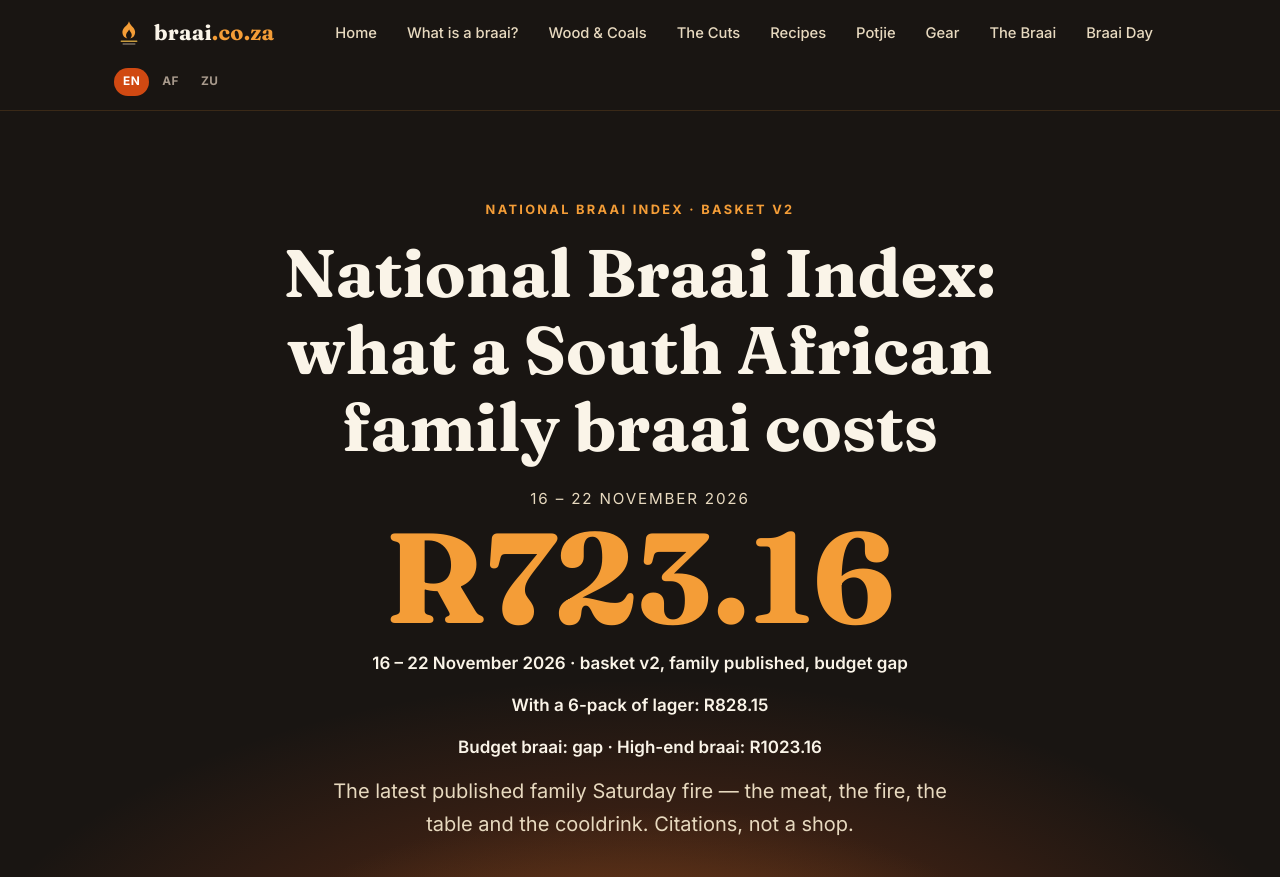
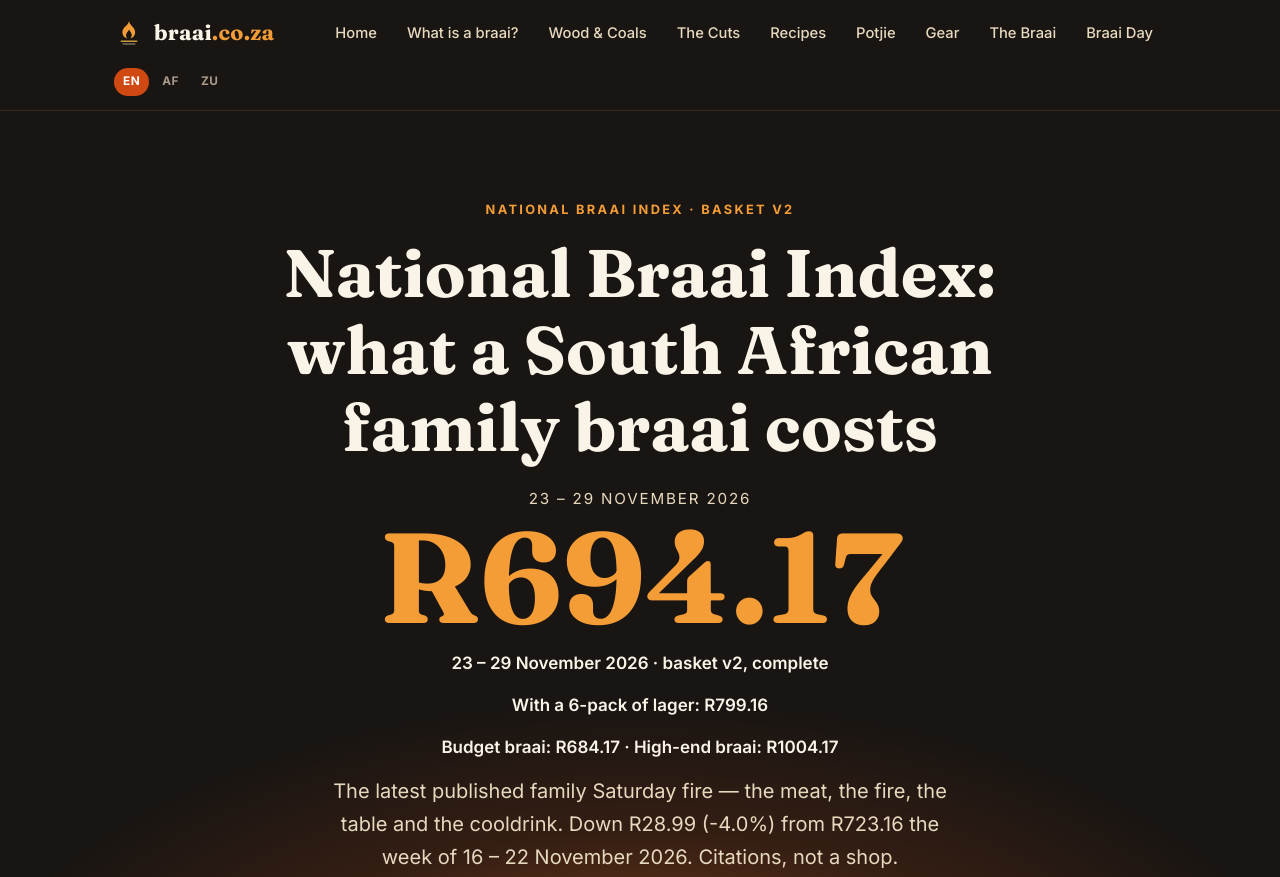
Before and after one commit to tweloof/braai, a plain HTML site: page public/braai-index/index.html in a window 1280 px wide. Shown: the top 877 px of the page. Drawn offline with Linux system fonts and the light colour scheme.

Commit message:
Braai Index v2 refresh: 23–29 November 2026 (#28)
Publishes basket v2 for 23–29 November 2026 from a Checkers Sixty60 shelf read on 26 November. Family fire R694.17 (−R28.99, −4.0%); with beer R799.16; budget complete again at R684.17; high-end R1004.17. 16–22 November moves into history. Strengthens scripts/check-no-retailer-links.js.

Co-Authored-By: Claude Fable 5 <noreply@anthropic.com>
Claude-Session: https://claude.ai/code/session_018rgQ3n4pAN97BVVVEE15WU

```diff
--- a/public/braai-index/index.html
+++ b/public/braai-index/index.html
@@ -42,8 +42,8 @@
 <script type="application/ld+json">
 {"@context":"https://schema.org","@type":"FAQPage","mainEntity":[
 {"@type":"Question","name":"What is the National Braai Index?","acceptedAnswer":{"@type":"Answer","text":"One published rand figure for a family Saturday braai in South Africa: the meat, the fire, the sides, the extras and a cooldrink, taken from confirmed public prices. It is not a shop and it does not rank retailers."}},
-{"@type":"Question","name":"What does the published family braai cost?","acceptedAnswer":{"@type":"Answer","text":"For the week of 16 – 22 November 2026, the latest published family braai is R723.16. That total includes a flagged substitution: Marina Sea Salt Braai Salt with Pepper 400g was not listed, and Marina Braai Salt with Spices 400g at R59.99 is used in its place. Excluding salt, the same lines come to R663.17. The same basket with a 6-pack of lager is R828.15. The high-end braai is R1023.16. The budget braai is a gap: Farmer's Choice Fresh Chicken 16 Piece Drumsticks & Wings was not listed, and no substitute was used, so no budget total is published. A 6-pack adds R104.99 and is not part of the family number. These totals are the ones published in https://braai.co.za/data/braai-index.json."}},
-{"@type":"Question","name":"When were the Braai Index prices confirmed?","acceptedAnswer":{"@type":"Answer","text":"The latest published basket is dated 19 November 2026, for the week of 16 – 22 November 2026. Each priced line is one confirmed public guest price. The braai-salt line is a flagged substitution. The budget tier stays a gap."}}
+{"@type":"Question","name":"What does the published family braai cost?","acceptedAnswer":{"@type":"Answer","text":"For the week of 23 – 29 November 2026, the latest published family braai is R694.17, down R28.99 (-4.0%) from R723.16 the week of 16 – 22 November 2026. Excluding the braai-salt line, the same lines come to R644.18. The same basket with a 6-pack of lager is R799.16, down from R828.15 the week before. The budget braai is R684.17. The high-end braai is R1004.17. A 6-pack adds R104.99 and is not part of the family number. These totals are the ones published in https://braai.co.za/data/braai-index.json."}},
+{"@type":"Question","name":"When were the Braai Index prices confirmed?","acceptedAnswer":{"@type":"Answer","text":"The latest published basket is dated 26 November 2026, for the week of 23 – 29 November 2026. Each line is one confirmed public guest price. The basket is marked complete."}}
 ]}
 </script>
 </head>
@@ -76,11 +76,11 @@
   <span class="overline">National Braai Index · basket v2</span>
   <h1>National Braai Index: what a South African family braai costs</h1>
   <p class="idx-kicker" id="idxKicker">Latest published family braai</p>
-  <p class="idx-rand" id="idxRand" aria-live="polite">R723.16</p>
-  <p class="idx-week" id="idxWeek">16 – 22 November 2026 · basket v2, family published, budget gap</p>
-  <p class="idx-week idx-beer" id="idxBeer">With a 6-pack of lager: R828.15</p>
-  <p class="idx-week" id="idxTiers">Budget braai: gap · High-end braai: R1023.16</p>
-  <p class="lead idx-lead" id="idxLead">The latest published family Saturday fire — the meat, the fire, the table and the cooldrink. Citations, not a shop.</p>
+  <p class="idx-rand" id="idxRand" aria-live="polite">R694.17</p>
+  <p class="idx-week" id="idxWeek">23 – 29 November 2026 · basket v2, complete</p>
+  <p class="idx-week idx-beer" id="idxBeer">With a 6-pack of lager: R799.16</p>
+  <p class="idx-week" id="idxTiers">Budget braai: R684.17 · High-end braai: R1004.17</p>
+  <p class="lead idx-lead" id="idxLead">The latest published family Saturday fire — the meat, the fire, the table and the cooldrink. Down R28.99 (-4.0%) from R723.16 the week of 16 – 22 November 2026. Citations, not a shop.</p>
 </div>
 
 <section>
@@ -90,11 +90,7 @@
     </div>
 
     <div class="callout" id="idxTierBox">
-      <strong>Three braais, one table:</strong> the fire, the sides, the extras and the cooldrink stay the same — only the meat changes. Budget (boerewors, pork braai chops, chicken drumsticks &amp; wings): <b>gap</b>. Classic: <b>R723.16</b>. High-end (boerewors, rump steak, lamb loin chops): <b>R1023.16</b>. A 6-pack of lager adds R104.99 to a tier that has a published total. It is not added where a line is missing.
-    </div>
-
-    <div class="callout" id="idxSalt">
-      <strong>Salt substitution, week of 16 – 22 November 2026.</strong> Marina Sea Salt Braai Salt with Pepper 400g was not listed. Marina Braai Salt with Spices 400g at R59.99 is used in its place, and the family total includes it. Excluding salt, the same lines come to R663.17. This is not a guess at the missing line’s price.
+      <strong>Three braais, one table:</strong> the fire, the sides, the extras and the cooldrink stay the same — only the meat changes. Budget (boerewors, pork braai chops, chicken drumsticks &amp; wings): <b>R684.17</b>. Classic: <b>R694.17</b>. High-end (boerewors, rump steak, lamb loin chops): <b>R1004.17</b>. A 6-pack of lager adds R104.99 to any of them.
     </div>
 
     <h2>What is in the basket</h2>
@@ -111,15 +107,16 @@
     </div>
 
     <h2>Earlier published weeks</h2>
-    <p>The figure at the top is the latest published week. Two weeks that had not landed in the file are folded in below. They are not the latest published week.</p>
+    <p>The figure at the top is the latest published week. Earlier weeks in the same file are listed below, including last week. They are not the latest published week.</p>
     <ul id="idxHistory">
+      <li>16 – 22 November 2026. Family R723.16. With a 6-pack of lager R828.15. High-end R1023.16. Budget braai: gap — Farmer's Choice Fresh Chicken 16 Piece Drumsticks &amp; Wings was not listed, and no substitute was used. Braai salt is a flagged substitution: Marina Sea Salt Braai Salt with Pepper 400g was not listed; Marina Braai Salt with Spices 400g at R59.99 is included in the family total. Excluding salt, R663.17. Checkers Sixty60 shelf read, 19 November 2026.</li>
       <li>9 – 15 November 2026. Family R723.16. With a 6-pack of lager R828.15. High-end R1023.16. Budget braai: gap — Farmer's Choice Fresh Chicken 16 Piece Drumsticks &amp; Wings was not listed, and no substitute was used. Braai salt is a flagged substitution: Marina Sea Salt Braai Salt with Pepper 400g was not listed; Marina Braai Salt with Spices 400g at R59.99 is included in the family total. Excluding salt, R663.17. Checkers Sixty60 shelf read, 12 November 2026.</li>
       <li>2 – 8 November 2026. Family R678.86. With a 6-pack of lager R783.85. Budget R668.86. High-end R978.86. All basket lines were listed. Folded in from the unpublished week on pull request 21. Checkers Sixty60 shelf read, 5 November 2026.</li>
     </ul>
 
     <p>Got a public guest price for a missing line — a shelf ticket, a weekly specials page anyone can open without an account? Send it to <a href="mailto:lekker@braai.co.za">lekker@braai.co.za</a> with the shop, the town, the date and a photo of the ticket. An agent or a person will check it.</p>
 
-    <p class="idx-source">Checkers Sixty60 shelf read, 19 November 2026. Source file: <a href="/data/braai-index.json"><code>public/data/braai-index.json</code></a>. Also in <a href="/af/braai-index/" hreflang="af">Afrikaans</a> and <a href="/zu/braai-index/" hreflang="zu">isiZulu</a>. Line names in the list are the English names published in that file.</p>
+    <p class="idx-source">Checkers Sixty60 shelf read, 26 November 2026. Source file: <a href="/data/braai-index.json"><code>public/data/braai-index.json</code></a>. Also in <a href="/af/braai-index/" hreflang="af">Afrikaans</a> and <a href="/zu/braai-index/" hreflang="zu">isiZulu</a>. Line names in the list are the English names published in that file.</p>
   </div>
 </section>
 
--- a/public/data/braai-index.json
+++ b/public/data/braai-index.json
@@ -1,3 +1,266 @@
+{
+ "id": "braai-index-v2",
+ "label": "National Braai Index",
+ "basket": "v2",
+ "week_start": "2026-11-23",
+ "week_label": "23 – 29 November 2026",
+ "as_of_range": "26 November 2026",
+ "source": "Checkers Sixty60 shelf read, 26 November 2026",
+ "currency": "ZAR",
+ "complete": true,
+ "total_zar": 694.17,
+ "confirmed_zar": 694.17,
+ "total_excluding_salt_zar": 644.18,
+ "variants": {
+  "family": {
+   "label": "The family braai",
+   "total_zar": 694.17,
+   "complete": true
+  },
+  "with_beer": {
+   "label": "With a 6-pack of lager",
+   "total_zar": 799.16,
+   "complete": true
+  }
+ },
+ "meat_subtotal_zar": 288.98,
+ "sections": [
+  "Meat",
+  "Fire",
+  "Sides",
+  "Extras",
+  "Drinks"
+ ],
+ "items": [
+  {
+   "section": "Meat",
+   "name": "Boerewors",
+   "product": "Championship Boerewors Value Pack Beef & Pork Boerewors (1000g-1200g)",
+   "qty": "1 kg",
+   "zar": 109.00,
+   "store": "Checkers Sixty60 (online)",
+   "as_of": "2026-11-26",
+   "note": "Per-kilogram price of the listed Value Pack (1000g–1200g). The shelf showed a not-available-for-delivery badge at the default address. The listed per-kilogram price is the one used."
+  },
+  {
+   "section": "Meat",
+   "name": "Pork loin chops, bone-in",
+   "product": "Pork Loin Chops (300g-500g)",
+   "qty": "1 kg",
+   "zar": 109.99,
+   "store": "Checkers Sixty60 (online)",
+   "as_of": "2026-11-26",
+   "note": "Per-kilogram price of the listed (300g–500g) pack."
+  },
+  {
+   "section": "Meat",
+   "name": "Chicken braai pack",
+   "product": "Farmer's Choice Chicken 8 Piece Braai Pack (1000g-2000g)",
+   "qty": "1 kg",
+   "zar": 69.99,
+   "store": "Checkers Sixty60 (online)",
+   "as_of": "2026-11-26",
+   "note": "Per-kilogram price of the listed 8-piece braai pack (1000g–2000g)."
+  },
+  {
+   "section": "Fire",
+   "name": "Charcoal briquettes",
+   "product": "Bush Baby Charcoal Briquettes 4kg",
+   "qty": "4 kg bag",
+   "zar": 64.99,
+   "store": "Checkers Sixty60 (online)",
+   "as_of": "2026-11-26"
+  },
+  {
+   "section": "Fire",
+   "name": "Firelighters",
+   "product": "Checkers Housebrand Firelighters 12 Pack",
+   "qty": "12 pack",
+   "zar": 29.99,
+   "store": "Checkers Sixty60 (online)",
+   "as_of": "2026-11-26"
+  },
+  {
+   "section": "Fire",
+   "name": "Matches",
+   "product": "Lion Safety Matches",
+   "qty": "1 box",
+   "zar": 1.29,
+   "store": "Checkers Sixty60 (online)",
+   "as_of": "2026-11-26"
+  },
+  {
+   "section": "Sides",
+   "name": "Braai rolls",
+   "product": "SASKO Regular White Rolls 6 Pack",
+   "qty": "6 pack",
+   "zar": 24.99,
+   "store": "Checkers Sixty60 (online)",
+   "as_of": "2026-11-26"
+  },
+  {
+   "section": "Sides",
+   "name": "Potato salad",
+   "product": "Simply Great Potato Salad 500g",
+   "qty": "500 g tub",
+   "zar": 69.99,
+   "store": "Checkers Sixty60 (online)",
+   "as_of": "2026-11-26"
+  },
+  {
+   "section": "Sides",
+   "name": "Sweetcorn",
+   "product": "Sweetcorn 4s",
+   "qty": "4 cobs",
+   "zar": 24.99,
+   "store": "Checkers Sixty60 (online)",
+   "as_of": "2026-11-26"
+  },
+  {
+   "section": "Sides",
+   "name": "Chakalaka",
+   "product": "KOO Hot & Spicy Chakalaka 410g",
+   "qty": "410 g tin",
+   "zar": 24.99,
+   "store": "Checkers Sixty60 (online)",
+   "as_of": "2026-11-26"
+  },
+  {
+   "section": "Extras",
+   "name": "Braai salt",
+   "product": "Marina Sea Salt Braai Salt with Pepper 400g",
+   "qty": "400 g",
+   "zar": 49.99,
+   "store": "Checkers Sixty60 (online)",
+   "as_of": "2026-11-26",
+   "note": "The shelf showed a not-available-for-delivery badge at the default address. The listed price is the one used."
+  },
+  {
+   "section": "Extras",
+   "name": "Tomato sauce",
+   "product": "ALL GOLD Tomato Sauce Bottle 700ml",
+   "qty": "700 ml",
+   "zar": 34.99,
+   "store": "Checkers Sixty60 (online)",
+   "as_of": "2026-11-26",
+   "note": "Live promotional shelf price. Was R42.99; SAVE R8. The live price is the one used."
+  },
+  {
+   "section": "Extras",
+   "name": "Heavy-duty foil",
+   "product": "Checkers Housebrand Heavyweight Aluminium Foil 5m",
+   "qty": "5 m roll",
+   "zar": 49.99,
+   "store": "Checkers Sixty60 (online)",
+   "as_of": "2026-11-26"
+  },
+  {
+   "section": "Drinks",
+   "name": "Cooldrink",
+   "product": "Coca-Cola Original Taste Less Sugar Soft Drink 2L",
+   "qty": "2 L",
+   "zar": 28.99,
+   "store": "Checkers Sixty60 (online)",
+   "as_of": "2026-11-26"
+  },
+  {
+   "section": "Drinks",
+   "name": "Lager (with-beer number only)",
+   "product": "Castle Lager Beer Cans 6 x 500ml",
+   "qty": "6 × 500 ml",
+   "zar": 104.99,
+   "store": "Checkers Sixty60 (online)",
+   "as_of": "2026-11-26",
+   "variant": "with_beer",
+   "note": "Only in the with-beer number, never in the family number."
+  }
+ ],
+ "comparables": [],
+ "method": "Basket v2 (from 31 August 2026) prices the whole fire, not just the meat: three kilos of meat (1 kg boerewors, 1 kg bone-in pork loin chops, 1 kg chicken braai pack), the fire itself (4 kg charcoal briquettes, firelighters, matches), the table (6 rolls, potato salad, sweetcorn, chakalaka), the extras (braai salt, tomato sauce, foil) and a 2-litre cooldrink. Two numbers are published: the family braai, and the same basket with a 6-pack of lager. Every line is a single confirmed public guest price with its citation — never an estimate, never an average, never a hole filled from last week. From v2, prices are confirmed on Checkers Sixty60's online shelf as shown to a guest with no store selected (that guest shelf can differ once a store is chosen); basket v1 was priced at the Vryheid shops, so v1's meat week (R254.98) and v2's meat subtotal (R294.97) are different surfaces, not a price movement. Promotional prices count — if the shelf says R59.49 this week, the braai costs R59.49 this week, and the regular price is noted. A gap stays a gap until someone sends a price we can publish. From 31 August the index also publishes a budget and a high-end braai: the same fire, table and cooldrink, with only the meat block swapped — budget (boerewors, pork braai chops, chicken drumsticks & wings) and high-end (boerewors, rump steak, lamb loin chops). Their citations live in this page's source file alongside every other line.",
+ "gaps": [],
+ "tiers": {
+  "budget": {
+   "label": "The budget braai",
+   "complete": true,
+   "meat_zar": 278.98,
+   "total_zar": 684.17,
+   "with_beer_zar": 789.16,
+   "meat": [
+    {
+     "name": "Boerewors",
+     "product": "Championship Boerewors Value Pack Beef & Pork Boerewors (1000g-1200g)",
+     "qty": "1 kg",
+     "zar": 109.00,
+     "store": "Checkers Sixty60 (online)",
+     "as_of": "2026-11-26",
+     "note": "Per-kilogram price of the listed Value Pack (1000g–1200g). The shelf showed a not-available-for-delivery badge at the default address. The listed per-kilogram price is the one used."
+    },
+    {
+     "name": "Pork braai chops",
+     "product": "Pork Braai Chops (700g-900g)",
+     "qty": "1 kg",
+     "zar": 89.99,
+     "store": "Checkers Sixty60 (online)",
+     "as_of": "2026-11-26",
+     "note": "Per-kilogram price of the listed (700g–900g) pack."
+    },
+    {
+     "name": "Chicken drumsticks & wings",
+     "product": "Farmer's Choice Fresh Chicken 16 Piece Drumsticks & Wings (1100g-1300g)",
+     "qty": "1 kg",
+     "zar": 79.99,
+     "store": "Checkers Sixty60 (online)",
+     "as_of": "2026-11-26",
+     "note": "Per-kilogram price of the listed 16-piece pack (1100g–1300g). The shelf showed a not-available-for-delivery badge at the default address. The listed per-kilogram price is the one used."
+    }
+   ]
+  },
+  "classic": {
+   "label": "The classic braai",
+   "meat_zar": 288.98,
+   "total_zar": 694.17,
+   "with_beer_zar": 799.16,
+   "note": "Meat lines are the itemised basket for the week of 23 – 29 November 2026."
+  },
+  "high_end": {
+   "label": "The high-end braai",
+   "complete": true,
+   "meat_zar": 598.98,
+   "total_zar": 1004.17,
+   "with_beer_zar": 1109.16,
+   "meat": [
+    {
+     "name": "Boerewors",
+     "product": "Championship Boerewors Value Pack Beef & Pork Boerewors (1000g-1200g)",
+     "qty": "1 kg",
+     "zar": 109.00,
+     "store": "Checkers Sixty60 (online)",
+     "as_of": "2026-11-26",
+     "note": "Per-kilogram price of the listed Value Pack (1000g–1200g). The shelf showed a not-available-for-delivery badge at the default address. The listed per-kilogram price is the one used."
+    },
+    {
+     "name": "Rump steak",
+     "product": "Steakhouse Classic Rump Beef Steak (500g-700g)",
+     "qty": "1 kg",
+     "zar": 239.99,
+     "store": "Checkers Sixty60 (online)",
+     "as_of": "2026-11-26",
+     "note": "Per-kilogram price of the listed (500g–700g) pack."
+    },
+    {
+     "name": "Lamb loin chops",
+     "product": "Lamb Loin Chops (350g-550g)",
+     "qty": "1 kg",
+     "zar": 249.99,
+     "store": "Checkers Sixty60 (online)",
+     "as_of": "2026-11-26",
+     "note": "Per-kilogram price of the listed (350g–550g) pack."
+    }
+   ]
+  }
+ },
+ "summary": "23 – 29 November 2026. Family R694.17, down R28.99 (-4.0%) from R723.16 the week of 16 – 22 November 2026. With a 6-pack of lager R799.16 (was R828.15). Budget R684.17 (with beer R789.16). High-end R1004.17 (with beer R1109.16). Excluding the braai-salt line, R644.18. All basket lines were listed. Checkers Sixty60 shelf read, 26 November 2026.",
+ "history": [
   {
    "id": "braai-index-v2",
    "label": "National Braai Index",
@@ -177,7 +440,6 @@
     }
    ],
    "comparables": [],
- "method": "Basket v2 (from 31 August 2026) prices the whole fire, not just the meat: three kilos of meat (1 kg boerewors, 1 kg bone-in pork loin chops, 1 kg chicken braai pack), the fire itself (4 kg charcoal briquettes, firelighters, matches), the table (6 rolls, potato salad, sweetcorn, chakalaka), the extras (braai salt, tomato sauce, foil) and a 2-litre cooldrink. Two numbers are published: the family braai, and the same basket with a 6-pack of lager. Every line is a single confirmed public guest price with its citation — never an estimate, never an average, never a hole filled from last week. From v2, prices are confirmed on Checkers Sixty60's online shelf as shown to a guest with no store selected (that guest shelf can differ once a store is chosen); basket v1 was priced at the Vryheid shops, so v1's meat week (R254.98) and v2's meat subtotal (R294.97) are different surfaces, not a price movement. Promotional prices count — if the shelf says R59.49 this week, the braai costs R59.49 this week, and the regular price is noted. A gap stays a gap until someone sends a price we can publish. From 31 August the index also publishes a budget and a high-end braai: the same fire, table and cooldrink, with only the meat block swapped — budget (boerewors, pork braai chops, chicken drumsticks & wings) and high-end (boerewors, rump steak, lamb loin chops). Their citations live in this page's source file alongside every other line.",
    "gaps": [
     "Farmer's Choice Fresh Chicken 16 Piece Drumsticks & Wings (1100g-1300g) was not listed on the 19 November 2026 shelf read. No substitute. The budget total is not published for the week of 16 – 22 November 2026."
    ],
@@ -263,8 +525,8 @@
      ]
     }
    },
- "summary": "16 – 22 November 2026. Family R723.16. With a 6-pack of lager R828.15. High-end R1023.16. Budget braai: gap — Farmer's Choice Fresh Chicken 16 Piece Drumsticks & Wings was not listed, and no substitute was used. Braai salt is a flagged substitution: Marina Sea Salt Braai Salt with Pepper 400g was not listed; Marina Braai Salt with Spices 400g at R59.99 is included in the family total. Excluding salt, R663.17. Checkers Sixty60 shelf read, 19 November 2026.",
- "history": [
+   "summary": "16 – 22 November 2026. Family R723.16. With a 6-pack of lager R828.15. High-end R1023.16. Budget braai: gap — Farmer's Choice Fresh Chicken 16 Piece Drumsticks & Wings was not listed, and no substitute was used. Braai salt is a flagged substitution: Marina Sea Salt Braai Salt with Pepper 400g was not listed; Marina Braai Salt with Spices 400g at R59.99 is included in the family total. Excluding salt, R663.17. Checkers Sixty60 shelf read, 19 November 2026."
+  },
   {
    "id": "braai-index-v2",
    "label": "National Braai Index",
```
Also changed, not shown: public/af/braai-day/index.html (+1 -1 lines), public/af/braai-index/index.html (+10 -12 lines), public/braai-day/index.html (+1 -1 lines), public/index.html (+2 -2 lines), public/sitemap.xml (+8 -8 lines), public/zu/braai-day/index.html (+1 -1 lines), public/zu/braai-index/index.html (+10 -12 lines), scripts/check-no-retailer-links.js (+36 -5 lines), public/llms.txt. Lines whose indentation alone changed are shown as unchanged.
